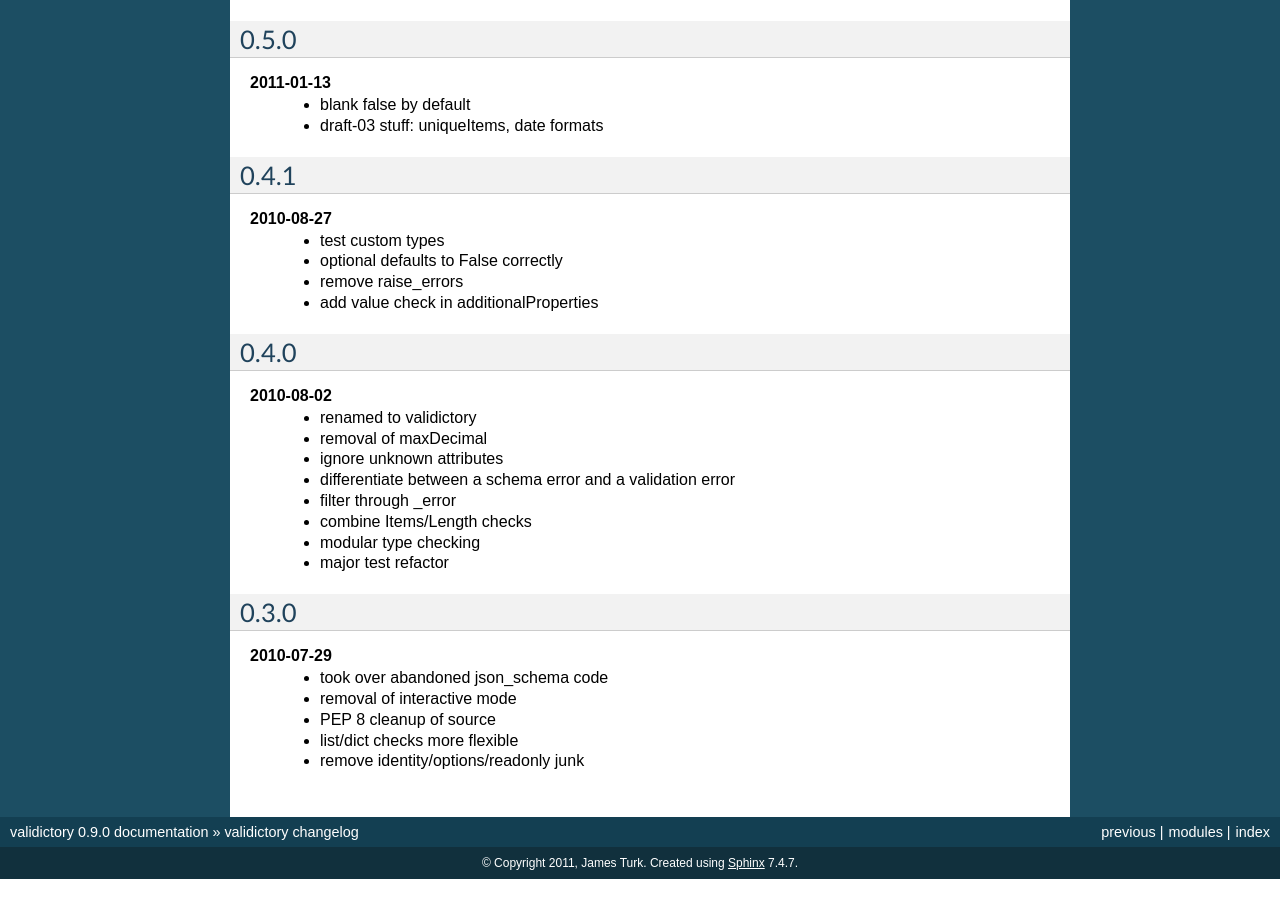
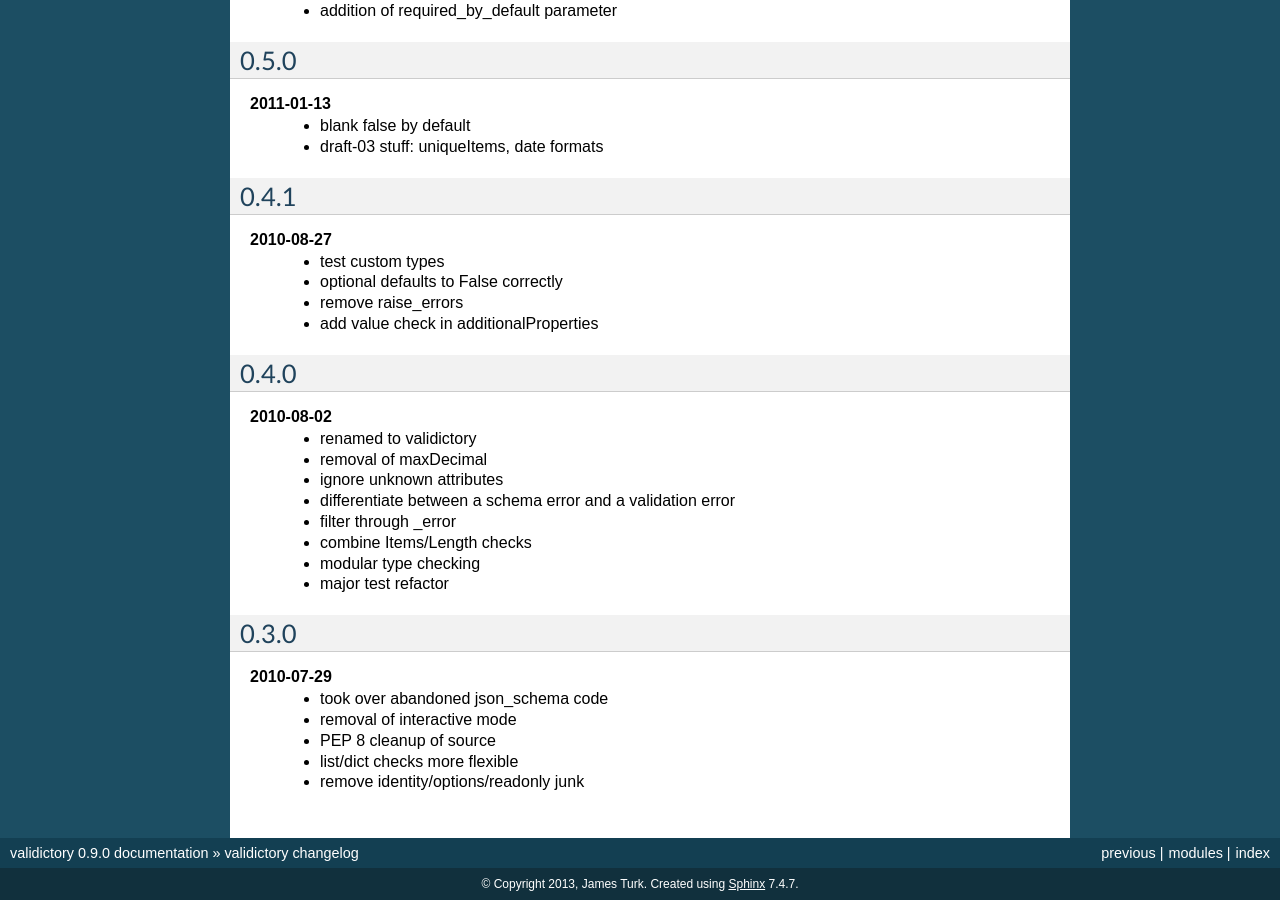
Before and after one commit to jpmckinney/validictory, a Sphinx documentation site: the page built from docs/changelog.rst, in a window 1280 px wide and 900 px high, scrolled down 1701 px. Built offline with Sphinx 7.4.7, drawn with Linux system fonts in a browser that asks for light colours; before the commit the page ends 2580 px from its top, so only the background shows below that.

Commit message:
update text/metadata

```diff
--- a/README.rst
+++ b/README.rst
@@ -4,7 +4,7 @@
 
 A general purpose Python data validator.
 
-Works with Python 2.6+ (Including Python 3)
+Works with Python 2.6+ and Python 3.2+
 
 Schema format based on JSON Schema Proposal (http://json-schema.org)
 
--- a/docs/changelog.rst
+++ b/docs/changelog.rst
@@ -3,6 +3,7 @@
 
 0.9.0
 -----
+**2013-01-19**
     * remove optional and requires, deprecated in 0.6
     * improved additionalProperties error message
     * improved schema error message
--- a/docs/conf.py
+++ b/docs/conf.py
@@ -41,7 +41,7 @@
 
 # General information about the project.
 project = u'validictory'
-copyright = u'2011, James Turk'
+copyright = u'2013, James Turk'
 
 # The version info for the project you're documenting, acts as replacement for
 # |version| and |release|, also used in various other places throughout the
```
Also changed, not shown: LICENSE.txt.
